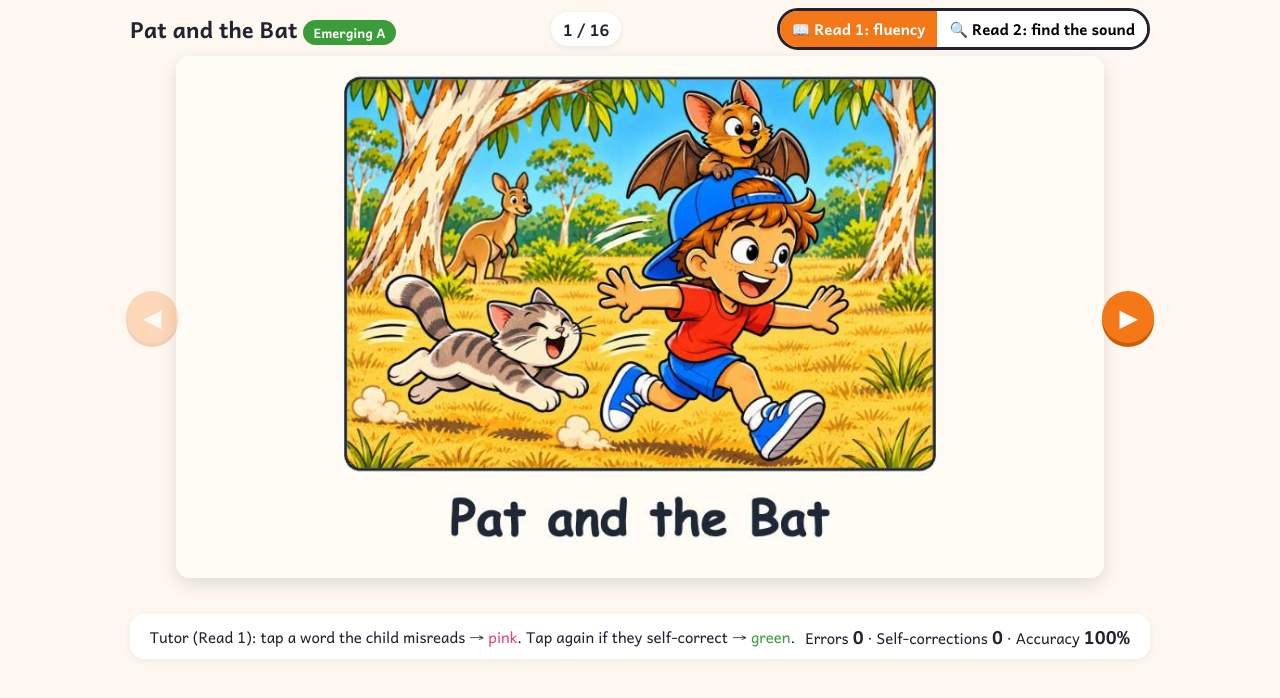
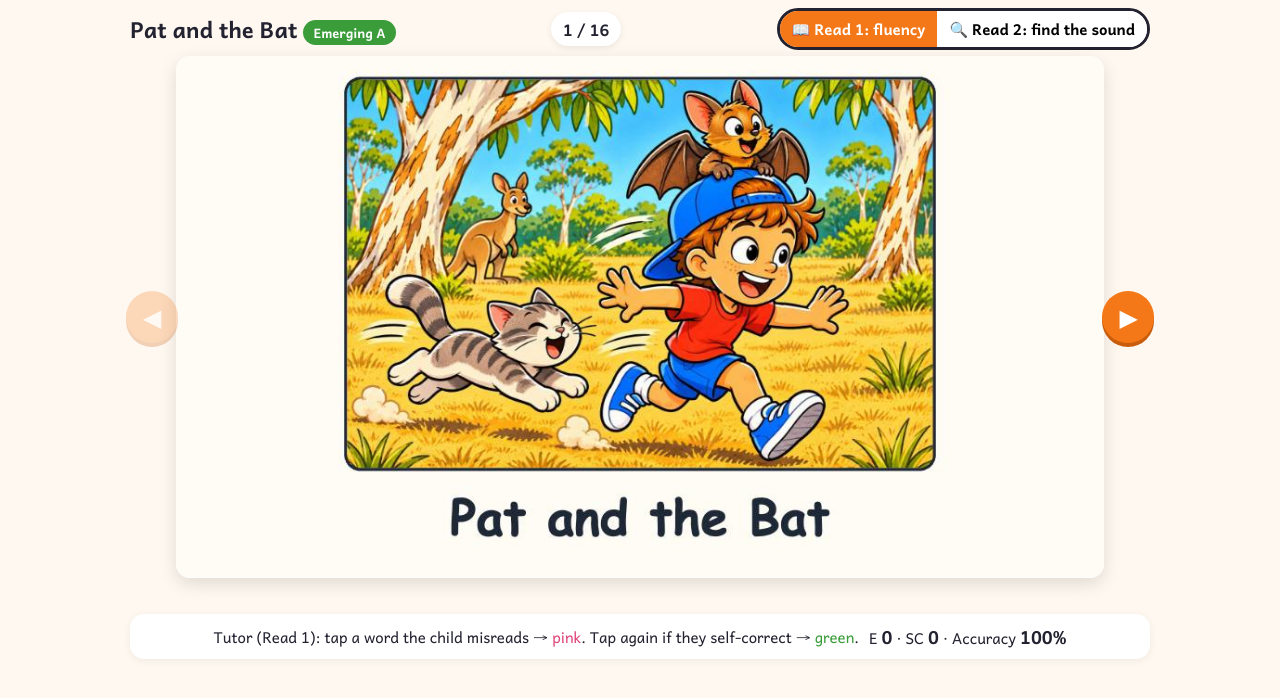
Before and after one commit to Caligal91/pioneers-quiz-preview, a plain HTML site: page reader/index.html in a window 1280 px wide. Drawn offline with Linux system fonts and the light colour scheme.

Commit message:
Reader tutor bar: E / SC instead of Errors / Self-corrections (preview)

```diff
--- a/reader/index.html
+++ b/reader/index.html
@@ -99,7 +99,7 @@ function go(B){
   else{b.classList.add('nope');setTimeout(()=>b.classList.remove('nope'),450);beep(220,.15,'sawtooth',.05);$('say').textContent=`Hmm, can you hear the ${B.focusName} sound in "${norm(w.t)}"? Look again! 👀`}}
  function stats(){let words=0,focusTot=0,focusFound=0;B.pages.forEach((p,pi)=>{if(!story.has(pi))return;words+=p.words.length;p.words.forEach((w,i)=>{if(isFocus(w)){focusTot++;if(found[pi+':'+i])focusFound++}})});
   const err=Object.values(marks).filter(v=>v==='err').length,sc=Object.values(marks).filter(v=>v==='sc').length;const acc=words?Math.round((words-err)/words*1000)/10:0;return {words,err,sc,acc,focusTot,focusFound}}
- function bar(){const s=stats();$('tbar').innerHTML=mode===1?`<span>Tutor (Read 1): tap a word the child misreads → <span style="color:#e0457b">pink</span>. Tap again if they self-correct → <span style="color:var(--ok)">green</span>.</span><span>Errors <b>${s.err}</b> · Self-corrections <b>${s.sc}</b> · Accuracy <b>${s.acc}%</b></span>`:`<span>Read 2: sentence by sentence, find every word with the <b>${B.focusName}</b> sound and tap it.</span><span>Found <b>${s.focusFound}</b> of ${s.focusTot}</span>`}
+ function bar(){const s=stats();$('tbar').innerHTML=mode===1?`<span>Tutor (Read 1): tap a word the child misreads → <span style="color:#e0457b">pink</span>. Tap again if they self-correct → <span style="color:var(--ok)">green</span>.</span><span>E <b>${s.err}</b> · SC <b>${s.sc}</b> · Accuracy <b>${s.acc}%</b></span>`:`<span>Read 2: sentence by sentence, find every word with the <b>${B.focusName}</b> sound and tap it.</span><span>Found <b>${s.focusFound}</b> of ${s.focusTot}</span>`}
  function results(){const s=stats();let rec,col;if(s.err===0&&s.sc===0&&!Object.keys(found).length){$('res').classList.add('on');$('rec').textContent='Mark errors in Read 1 (and find the sound in Read 2) to see the results here.';$('note').value='';return}
   if(s.acc>=95){rec=`${s.acc}% accuracy: ready to move up a level 🚀 (if their pace is good)`}else if(s.acc>=90){rec=`${s.acc}% accuracy: just right (instructional level) 👍`}else{rec=`${s.acc}% accuracy: try an easier book (under 90%) 💛`}
   $('rec').textContent=rec;$('res').classList.add('on');
```
